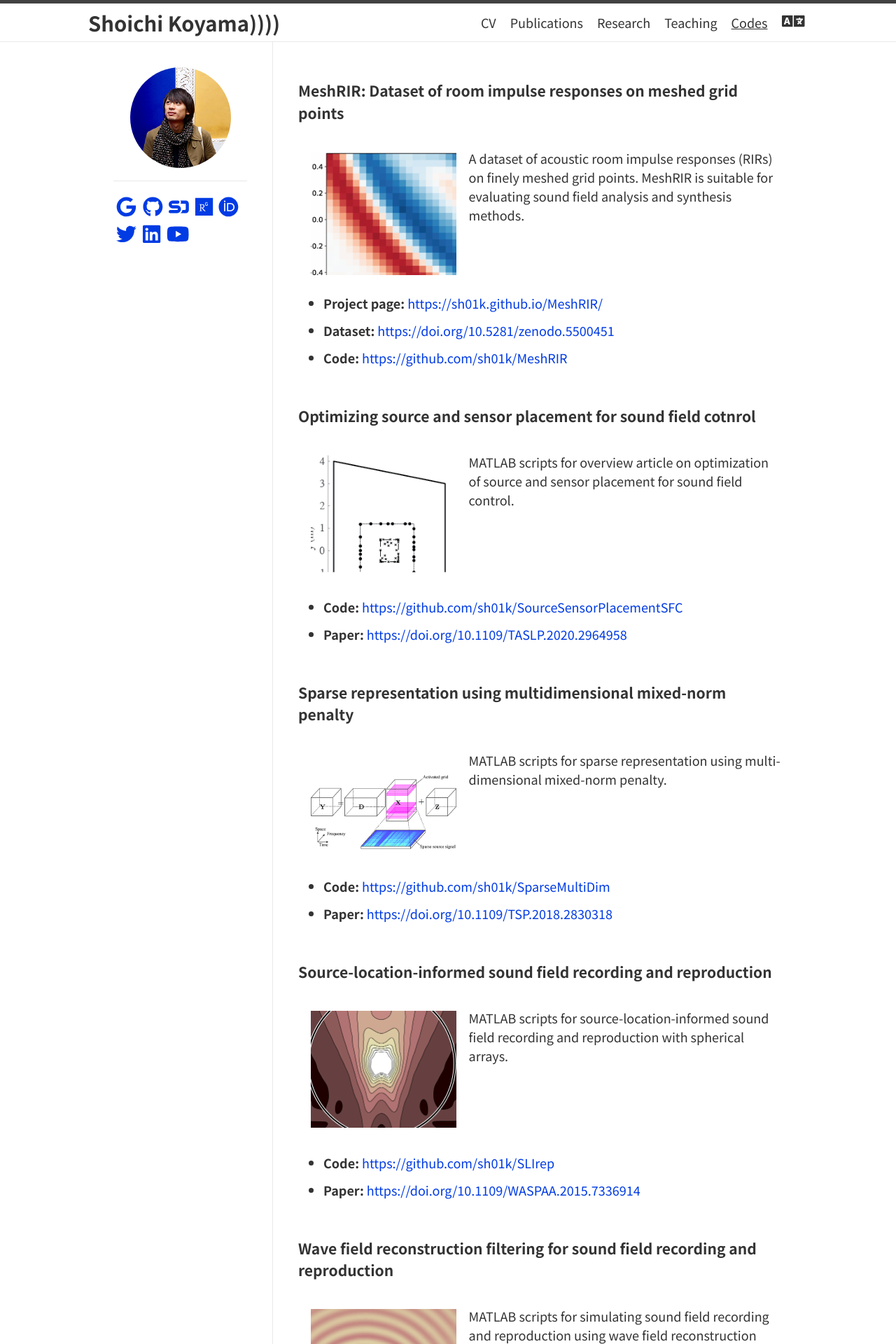
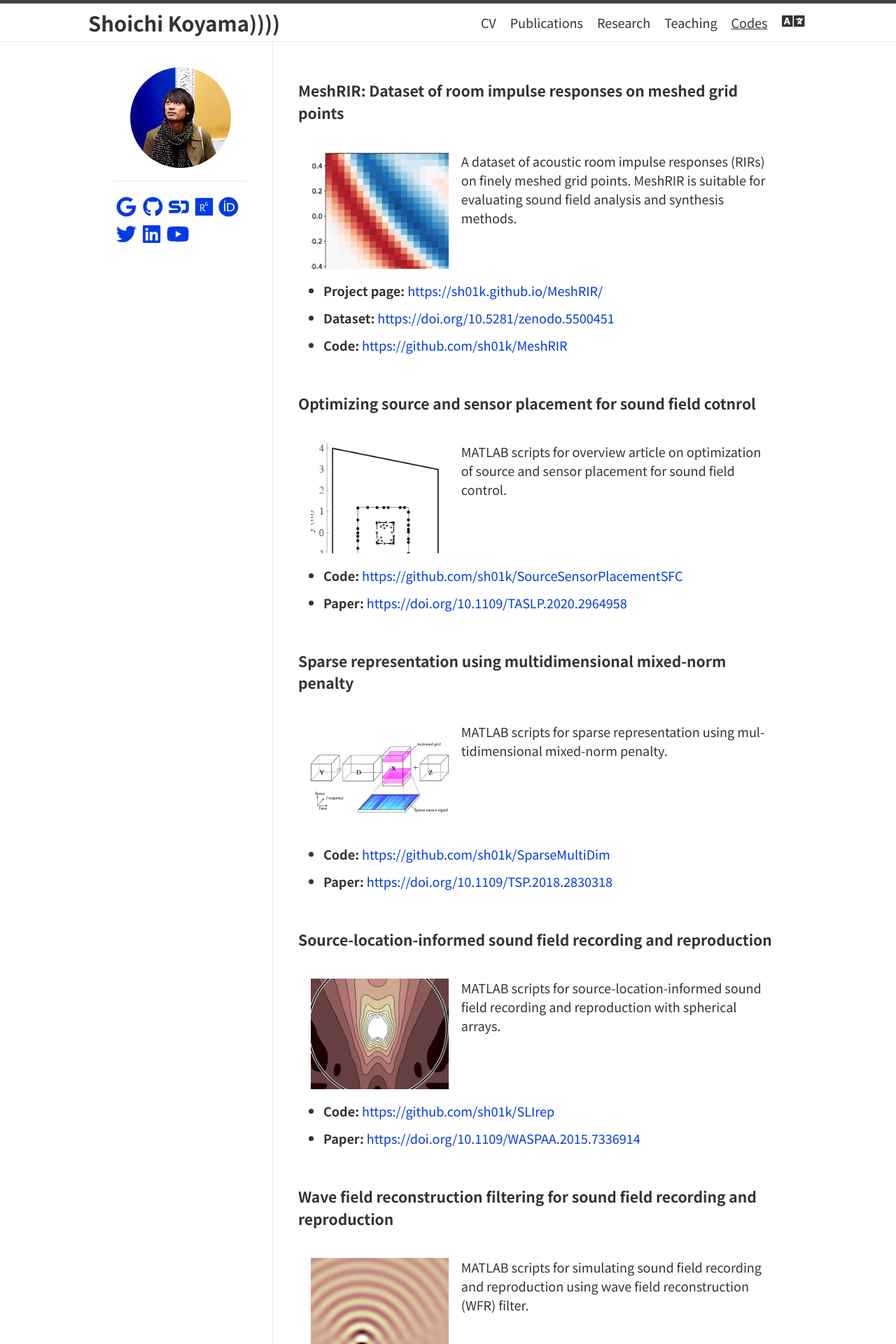
Before and after one commit to sh01k/sh01k.github.io, a Jekyll site: the page built from docs/codes.md, in a window 1280 px wide. Shown: the top 1920 px of the page at 70% size. Built offline with Jekyll 4.4.1, drawn with Linux system fonts in a browser that asks for light colours.

Commit message:
modified docs

```diff
--- a/docs/codes.md
+++ b/docs/codes.md
@@ -6,15 +6,16 @@
 ---
 
 <style>
-    img#codes { float: left; padding: 0.2rem 1rem; }
+    #codes { display: flex; gap: 1rem; padding: 0.2rem 1rem 1rem 1rem; }
+    img#codes { vertical-align: top;}
 </style>
 
 ### MeshRIR: Dataset of room impulse responses on meshed grid points
 
-<img id="codes" src="/img/meshrir.png" alt="MeshRIR" width="30%">
-A dataset of acoustic room impulse responses (RIRs) on finely meshed grid points. MeshRIR is suitable for evaluating sound field analysis and synthesis methods.
-
-<br />
+<div id=codes>
+<img src="/img/meshrir.png" alt="MeshRIR" width="30%">
+<p> A dataset of acoustic room impulse responses (RIRs) on finely meshed grid points. MeshRIR is suitable for evaluating sound field analysis and synthesis methods.</p>
+</div>
 
 - **Project page:** [https://sh01k.github.io/MeshRIR/](https://sh01k.github.io/MeshRIR/)
 - **Dataset:** [https://doi.org/10.5281/zenodo.5500451](https://doi.org/10.5281/zenodo.5500451)
@@ -22,54 +23,50 @@
 
 ### Optimizing source and sensor placement for sound field cotnrol
 
-<img id="codes" src="/img/SourceSensorPlacement.png" alt="Source and sensor placement" width="30%">
-MATLAB scripts for overview article on optimization of source and sensor placement for sound field control.
-
-<br /><br />
+<div id=codes>
+<img src="/img/SourceSensorPlacement.png" alt="Source and sensor placement" width="30%">
+<p>MATLAB scripts for overview article on optimization of source and sensor placement for sound field control.</p>
+</div>
 
 - **Code:** [https://github.com/sh01k/SourceSensorPlacementSFC](https://github.com/sh01k/SourceSensorPlacementSFC)
 - **Paper:** [https://doi.org/10.1109/TASLP.2020.2964958](https://doi.org/10.1109/TASLP.2020.2964958)
 
 ### Sparse representation using multidimensional mixed-norm penalty
 
-<img id="codes" src="/img/TensorModel.png" alt="Tensor model" width="30%">
-
-MATLAB scripts for sparse representation using multidimensional mixed-norm penalty.
-
-<br /><br />
+<div id=codes>
+<img src="/img/TensorModel.png" alt="Tensor model" width="30%">
+<p>MATLAB scripts for sparse representation using multidimensional mixed-norm penalty.</p>
+</div>
 
 - **Code:** [https://github.com/sh01k/SparseMultiDim](https://github.com/sh01k/SparseMultiDim)
 - **Paper:** [https://doi.org/10.1109/TSP.2018.2830318](https://doi.org/10.1109/TSP.2018.2830318)
 
 ### Source-location-informed sound field recording and reproduction
 
-<img id="codes" src="/img/sli_sphere.png" alt="Source-location-informed sound field recording and reproduction" width="30%">
-
-MATLAB scripts for source-location-informed sound field recording and reproduction with spherical arrays.
-
-<br /><br />
+<div id=codes>
+<img src="/img/sli_sphere.png" alt="Source-location-informed sound field recording and reproduction" width="30%">
+<p>MATLAB scripts for source-location-informed sound field recording and reproduction with spherical arrays.</p>
+</div>
 
 - **Code:** [https://github.com/sh01k/SLIrep](https://github.com/sh01k/SLIrep)
 - **Paper:** [https://doi.org/10.1109/WASPAA.2015.7336914](https://doi.org/10.1109/WASPAA.2015.7336914)
 
 ### Wave field reconstruction filtering for sound field recording and reproduction
 
-<img id="codes" src="/img/wfr_line.png" alt="Wave field reconstruction filtering" width="30%">
-
-MATLAB scripts for simulating sound field recording and reproduction using wave field reconstruction (WFR) filter.
-
-<br />
+<div id=codes>
+<img src="/img/wfr_line.png" alt="Wave field reconstruction filtering" width="30%">
+<p>MATLAB scripts for simulating sound field recording and reproduction using wave field reconstruction (WFR) filter.</p>
+</div>
 
 - **Code:** [https://github.com/sh01k/WFRfilter](https://github.com/sh01k/WFRfilter)
 - **Paper:** [https://doi.org/10.1109/TASL.2012.2229985](https://doi.org/10.1109/TASL.2012.2229985)
 
 ### Measuring acoustic impulse response using time-stretched pulse
 
-<img id="codes" src="/img/tsp.png" alt="TSP" width="30%">
-
-A python CLI script for measuring an acoustic impulse response with time-stretched pulse (TSP) / swept-sine signal.
-
-<br />
+<div id=codes>
+<img src="/img/tsp.png" alt="TSP" width="30%">
+<p>A python CLI script for measuring an acoustic impulse response with time-stretched pulse (TSP) / swept-sine signal.</p>
+</div>
 
 - **Code:** [https://github.com/sh01k/imp_tsp](https://github.com/sh01k/imp_tsp)
 
```
Also changed, not shown: docs/index.md (+1 -1 lines), docs/ja/codes.md (+26 -29 lines), docs/ja/index.md (+1 -1 lines).
